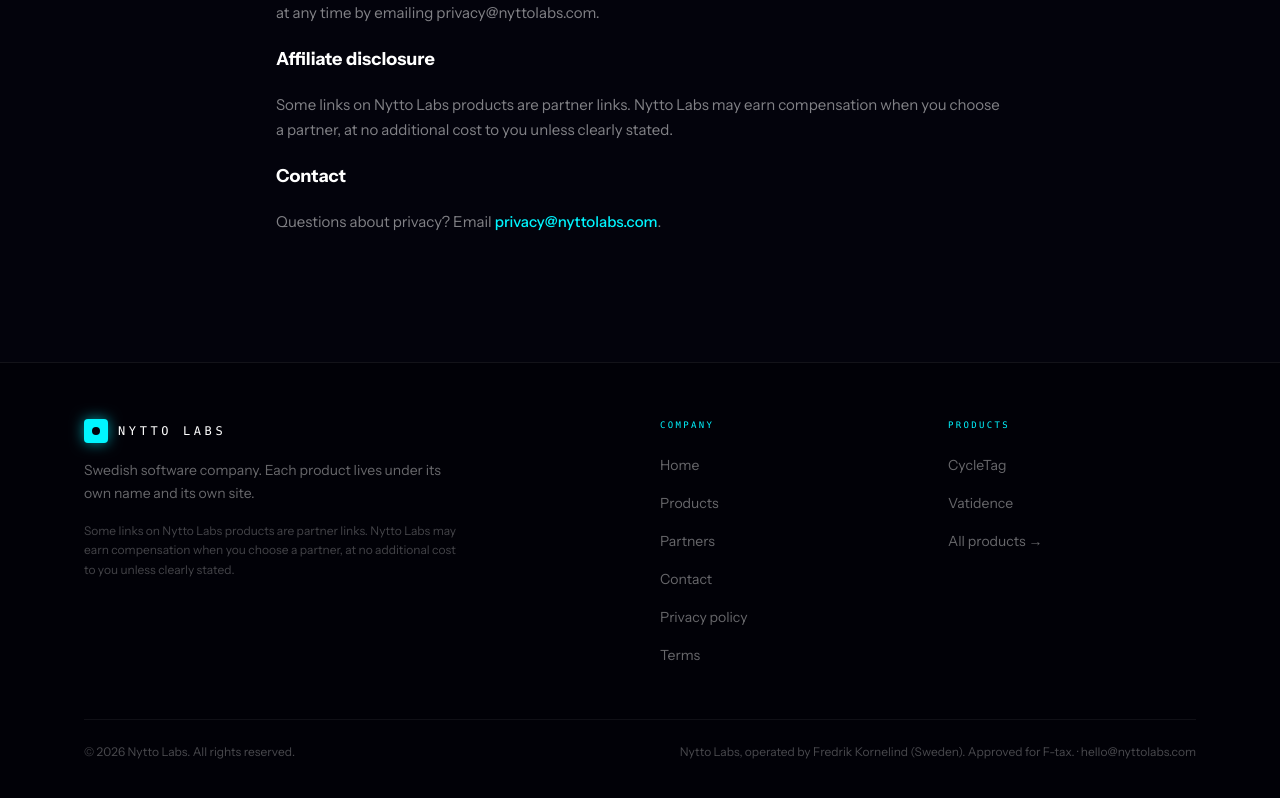
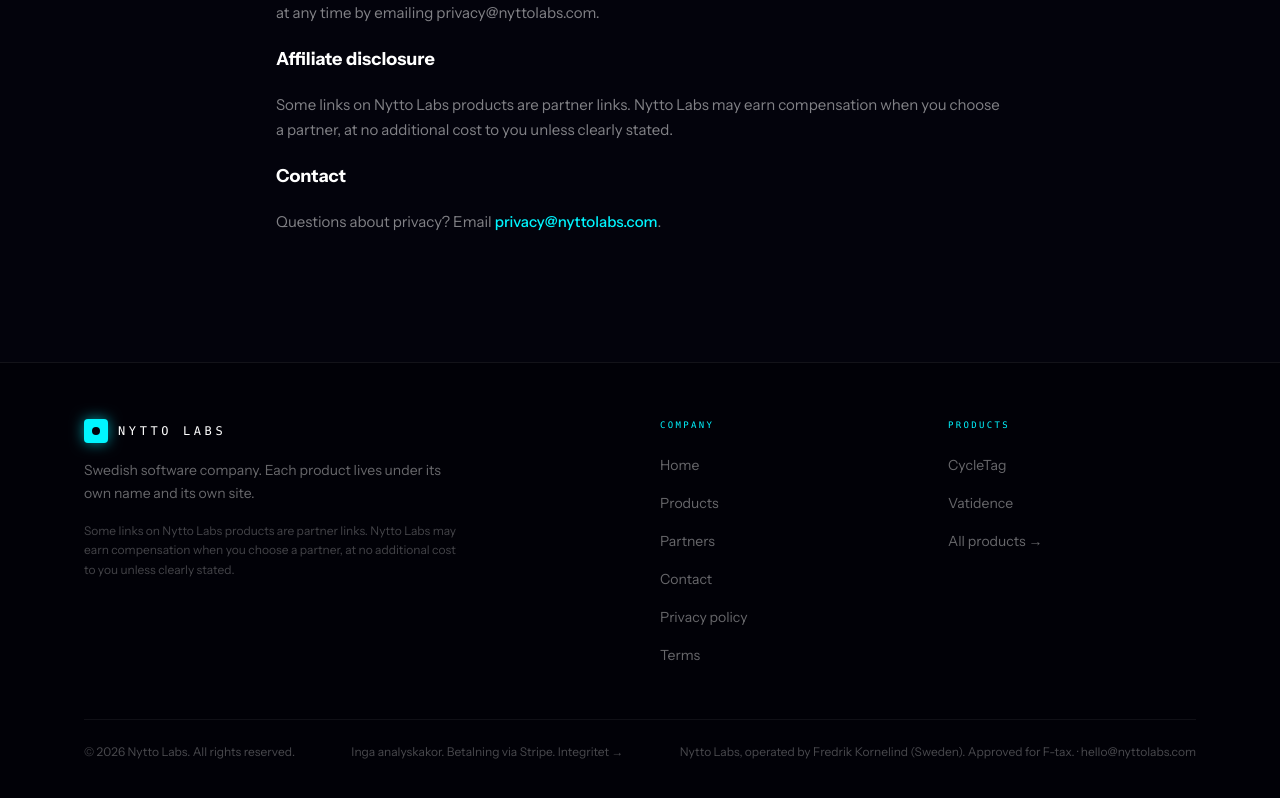
Before and after one commit to jonjys/NyttoLabs, a Next.js app: page /privacy in a window 1280 px wide. Shown: the part 1002-1800 px from the top of the page. Built offline with nearby package versions, Linux system fonts and the light colour scheme; no server answers.

Commit message:
Footer: no analytics cookies line

```diff
--- a/components/site/footer.jsx
+++ b/components/site/footer.jsx
@@ -69,6 +69,12 @@ export default function SiteFooter({ accent = '#00f5ff' }) {
         >
           <span>© {new Date().getFullYear()} Nytto Labs. All rights reserved.</span>
           <span>
+            Inga analyskakor. Betalning via Stripe.{' '}
+            <Link href="/privacy" className="transition-colors duration-200 hover:text-white">
+              Integritet →
+            </Link>
+          </span>
+          <span>
             {FOOTER_IDENTITY_LINE}
             {' · '}
             <a href={`mailto:${helloEmail}`} className="transition-colors duration-200 hover:text-white">
```
